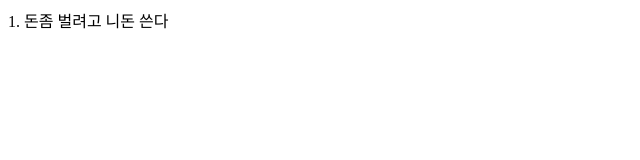
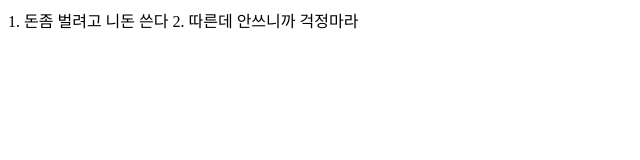
Before and after one commit to b08company/b08company.github.io, a plain HTML site: page index.html in a window 1280 px wide. Shown: the whole page, without its empty margins (0-640 px from the left). Drawn offline with Linux system fonts and the light colour scheme.

Commit message:
testtestss

```diff
--- a/index.html
+++ b/index.html
@@ -1,12 +1,12 @@
-
+<meta charset = "utf-8"/>
 <html>
     <head>
-        <meta charset = "utf-8"/>
         <title>
             개인정보이용내역
         </title>
     </head>
     <body>
         1. 돈좀 벌려고 니돈 쓴다
+        2. 따른데 안쓰니까 걱정마라
     </body>
 <html>
```
